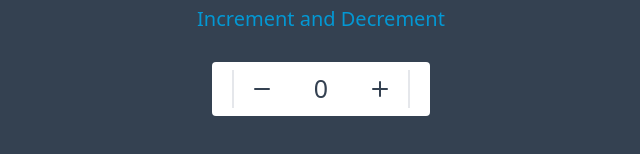
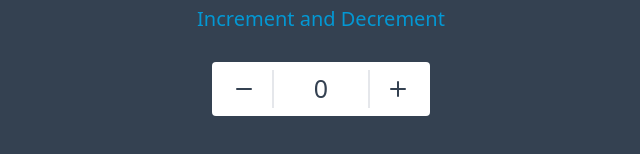
Before and after one commit to AVTG/increment-and-decrement, a plain HTML site: page index.html in a window 1280 px wide. Shown: the part 340-494 px from the top of the page, 319-959 px from the left. Drawn offline with nearby package versions, Linux system fonts and the light colour scheme.

Commit message:
Update index.html

```diff
--- a/index.html
+++ b/index.html
@@ -13,7 +13,7 @@
         <div class="text-[#0398d4] text-[20px]">Increment and Decrement</div>
         <div class="flex flex-row gap-10 bg-white py-2 px-5 text-[25px] text-[#344151] rounded">
 
-            <button class="border-l-2 pl-4" onclick="decrement()">
+            <button class="border-r-2 pr-4" onclick="decrement()">
                 <i data-feather="minus" ></i>
             </button>
 
@@ -22,7 +22,7 @@
             </div>
 
 
-            <button class="border-r-2 pr-4" onclick="increment()">
+            <button class="border-l-2 pl-4" onclick="increment()">
                 <i data-feather="plus" ></i>
             </button>
 
```
